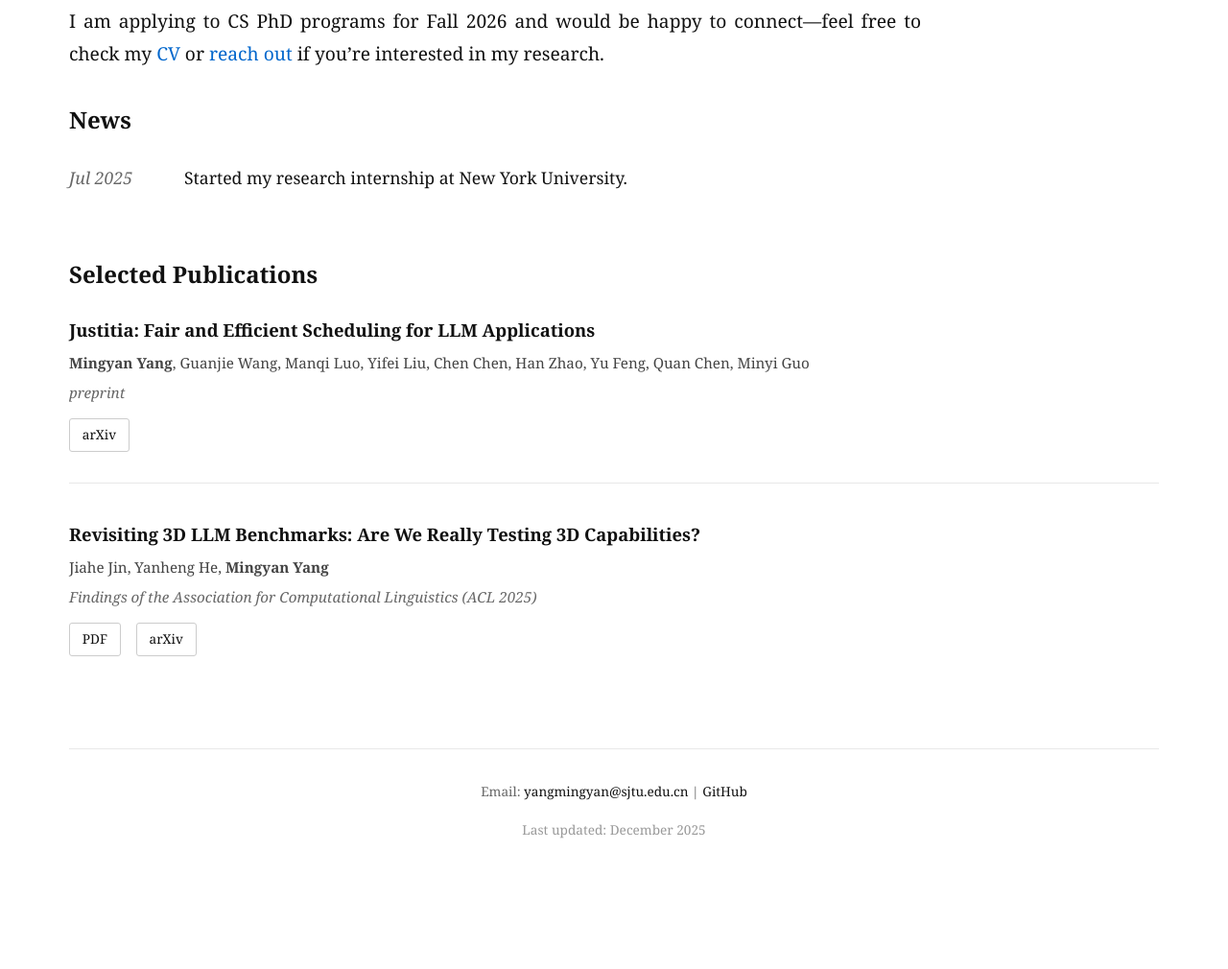
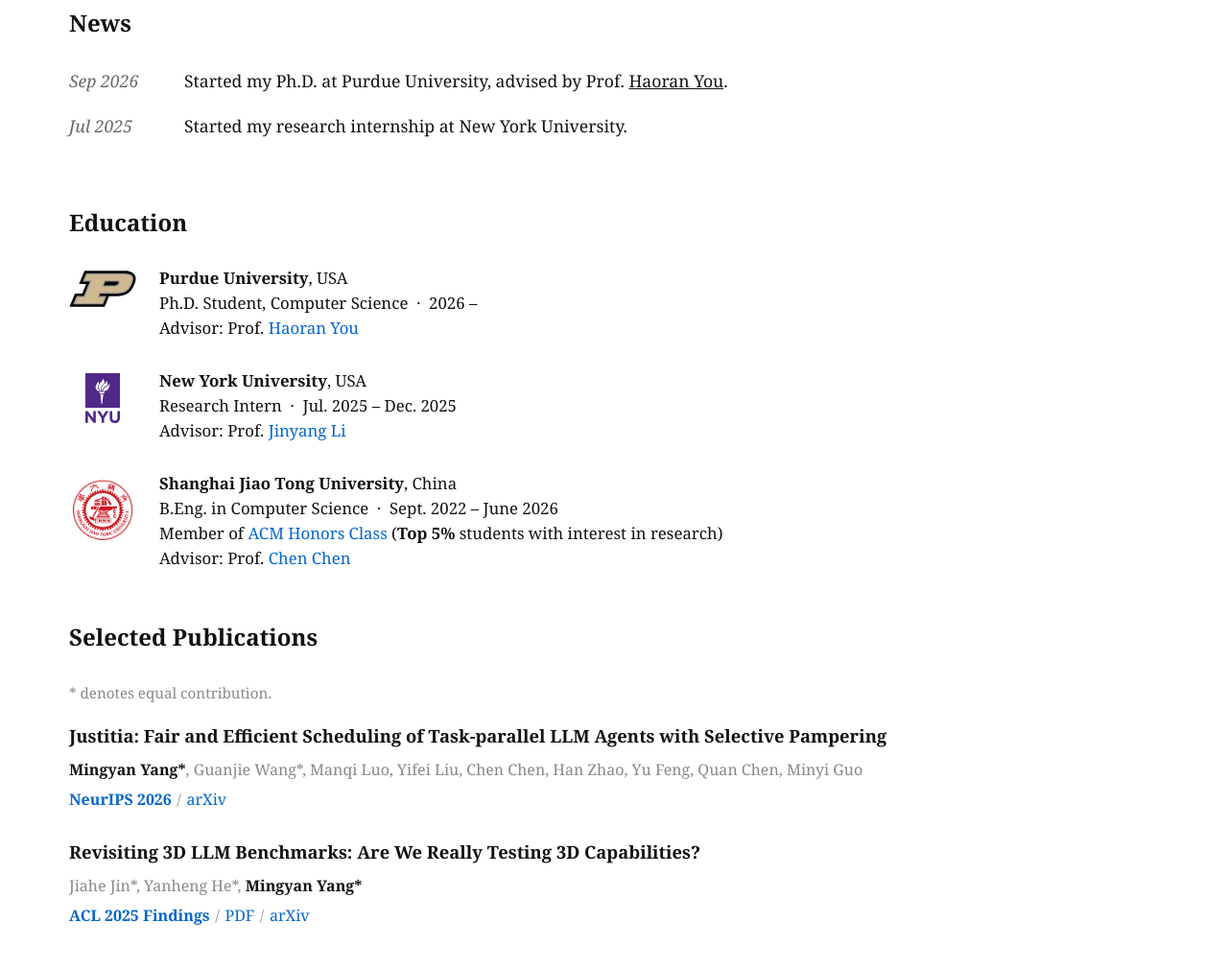
Before and after one commit to Fircube/fircube.github.io, a plain HTML site: page index.html in a window 1280 px wide. Shown: the part 490-1500 px from the top of the page at 96% size. Before the commit the page ends 1447 px from the top, so only its background shows below. Drawn offline with Linux system fonts and the light colour scheme.

Commit message:
Update profile

```diff
--- a/index.html
+++ b/index.html
@@ -177,6 +177,45 @@
             left: 0;
         }
 
+        /* Education Section */
+        .education-item {
+            display: flex;
+            gap: 1.5rem;
+            align-items: flex-start;
+            margin-bottom: 1.8rem;
+        }
+
+        .education-item .logo {
+            flex-shrink: 0;
+            width: 70px;
+            padding-top: 0.35rem;
+            text-align: center;
+        }
+
+        .education-item .logo img {
+            max-width: 100%;
+            height: auto;
+        }
+
+        .education-item .details {
+            flex: 1;
+            font-size: 1.05rem;
+            line-height: 1.55;
+        }
+
+        .education-item .institution {
+            font-weight: 700;
+        }
+
+        .education-item a {
+            color: #0066cc;
+            text-decoration: none;
+        }
+
+        .education-item a:hover {
+            text-decoration: underline;
+        }
+
         /* News Section */
         .news-item {
             display: flex;
@@ -195,14 +234,14 @@
         }
 
         /* Publications */
-        .publication {
-            margin-bottom: 2.5rem;
-            padding-bottom: 2rem;
-            border-bottom: 1px solid #e8e8e8;
+        .pub-note {
+            color: #888;
+            font-size: 0.95rem;
+            margin-bottom: 1.2rem;
         }
 
-        .publication:last-child {
-            border-bottom: none;
+        .publication {
+            margin-bottom: 1.8rem;
         }
 
         .publication .title {
@@ -222,20 +261,37 @@
         }
 
         .publication .authors {
-            margin-bottom: 0.3rem;
-            color: #444;
-            font-size: 0.95rem;
+            margin-bottom: 0.15rem;
+            color: #888;
+            font-size: 1rem;
         }
 
         .publication .authors .me {
-            font-weight: 600;
+            font-weight: 700;
+            color: #111;
         }
 
         .publication .venue {
-            font-style: italic;
-            color: #666;
-            margin-bottom: 0.8rem;
-            font-size: 0.95rem;
+            font-size: 1rem;
+            color: #0066cc;
+        }
+
+        .publication .venue .conf {
+            font-weight: 700;
+        }
+
+        .publication .venue a {
+            color: #0066cc;
+            text-decoration: none;
+        }
+
+        .publication .venue a:hover {
+            text-decoration: underline;
+        }
+
+        .publication .venue .sep {
+            color: #999;
+            margin: 0 0.35rem;
         }
 
         .publication .abstract {
@@ -359,6 +415,14 @@
             .news-item .date {
                 margin-bottom: 0.3rem;
             }
+
+            .education-item {
+                gap: 1rem;
+            }
+
+            .education-item .logo {
+                width: 48px;
+            }
         }
     </style>
 </head>
@@ -371,6 +435,7 @@
             </div>
             <div class="nav-right">
                 <a href="#about" class="active">about</a>
+                <a href="#education">education</a>
                 <a href="#publications">publications</a>
                 <!-- <a href="#projects">projects</a> -->
                 <a href="cv.pdf">cv</a>
@@ -383,30 +448,25 @@
         <!-- Header -->
         <header class="header-section">
             <h1>Mingyan Yang</h1>
-            <!-- <div class="affiliation">
+            <div class="affiliation">
                 Ph.D. Student in Computer Science<br>
-                University Name
+                Purdue University
             </div>
-            <div class="contact-info">
-                Office: Building Name, Room 123<br>
-                Email: your.email@university.edu
-            </div> -->
         </header>
 
         <!-- About Section with Photo -->
         <div class="about-container">
             <section id="about">
             <p>
-                I am Mingyan Yang (杨茗焱), a senior undergraduate computer science student from <a href="https://acm.sjtu.edu.cn/">ACM Honor Class</a>, <a href="https://en.zhiyuan.sjtu.edu.cn/">Zhiyuan College</a>, <a href="https://en.sjtu.edu.cn/">Shanghai Jiao Tong University</a>. Currently, I am a research intern advised by Prof. <a href="https://jinyangli.github.io/">Jinyang Li</a> at New York University.
-                I also had the opportunity to work with Prof. <a href="https://jhc.sjtu.edu.cn/people/members/faculty/chen-chen.html">Chen Chen</a> at Shanghai Jiao Tong University.
+                I am a PhD student at Purdue University, advised by Prof. <a href="https://www.haoranyou.com/">Haoran You</a>. I graduated from <a href="https://acm.sjtu.edu.cn/">ACM Honors Class</a>, <a href="https://en.sjtu.edu.cn/">Shanghai Jiao Tong University</a> in 2026 with a B.Eng. in Computer Science. I work on efficient algorithms and systems for machine learning through algorithm-hardware co-design, particularly for large language models.
             </p>
 
-            <p>
-                My research interests lie at the intersection of <strong>machine learning systems</strong> and <strong>large-scale 3D representations</strong>, with a focus on efficient systems and algorithms for scalable scene rendering and neural representations.
-            </p>
+            <!-- <p>
+                During my undergraduate studies, I was very fortunate to work with Prof. <a href="https://jinyangli.github.io/">Jinyang Li</a> and Prof. <a href="https://jhc.sjtu.edu.cn/people/members/faculty/chen-chen.html">Chen Chen</a>.
+            </p> -->
 
             <p>
-                I am applying to CS PhD programs for Fall 2026 and would be happy to connect—feel free to check my <a href="cv.pdf">CV</a> or <a href="mailto:yangmingyan@sjtu.edu.cn">reach out</a> if you’re interested in my research.
+                Feel free to check my <a href="cv.pdf">CV</a> or <a href="mailto:yang3217@purdue.edu">reach out</a> if you're interested in my research.
             </p>
 
             <!-- <h3>Interests</h3>
@@ -418,6 +478,10 @@
             </ul> -->
 
             <h2>News</h2>
+            <div class="news-item">
+                <div class="date">Sep 2026</div>
+                <div class="content">Started my Ph.D. at Purdue University, advised by Prof. <a href="https://www.haoranyou.com/">Haoran You</a>.</div>
+            </div>
             <div class="news-item">
                 <div class="date">Jul 2025</div>
                 <div class="content">Started my research internship at New York University.</div>
@@ -436,57 +500,77 @@
             </div> -->
             </section>
 
-            <div class="profile-photo">
-                <img src="ymy.jpg" alt="Mingyan Yang">
+            <!-- <div class="profile-photo">
+                <img src="images/ymy.jpg" alt="Mingyan Yang">
+            </div> -->
+        </div>
+
+        <!-- Education Section -->
+        <section id="education">
+            <h2>Education</h2>
+
+            <div class="education-item">
+                <div class="logo">
+                    <img src="images/purdue.svg" alt="Purdue University">
+                </div>
+                <div class="details">
+                    <span class="institution">Purdue University</span>, USA<br>
+                    Ph.D. Student, Computer Science &nbsp;·&nbsp; 2026 &ndash;<br>
+                    Advisor: Prof. <a href="https://www.haoranyou.com/">Haoran You</a>
+                </div>
             </div>
-        </div>
+
+            <div class="education-item">
+                <div class="logo">
+                    <img src="images/nyu.svg" alt="New York University">
+                </div>
+                <div class="details">
+                    <span class="institution">New York University</span>, USA<br>
+                    Research Intern &nbsp;·&nbsp; Jul. 2025 &ndash; Dec. 2025<br>
+                    Advisor: Prof. <a href="https://jinyangli.github.io/">Jinyang Li</a>
+                </div>
+            </div>
+
+            <div class="education-item">
+                <div class="logo">
+                    <img src="images/sjtu.png" alt="Shanghai Jiao Tong University">
+                </div>
+                <div class="details">
+                    <span class="institution">Shanghai Jiao Tong University</span>, China<br>
+                    B.Eng. in Computer Science &nbsp;·&nbsp; Sept. 2022 &ndash; June 2026<br>
+                    Member of <a href="https://acm.sjtu.edu.cn/">ACM Honors Class</a> (<strong>Top 5%</strong> students with interest in research)<br>
+                    Advisor: Prof. <a href="https://jhc.sjtu.edu.cn/people/members/faculty/chen-chen.html">Chen Chen</a>
+                </div>
+            </div>
+        </section>
 
         <!-- Publications Section -->
         <section id="publications">
             <h2>Selected Publications</h2>
 
+            <p class="pub-note">* denotes equal contribution.</p>
+
             <div class="publication">
                 <div class="title">
-                    <a href="#">Justitia: Fair and Efficient Scheduling for LLM Applications</a>
+                    <a href="https://arxiv.org/pdf/2510.17015">Justitia: Fair and Efficient Scheduling of Task-parallel LLM Agents with Selective Pampering</a>
                 </div>
                 <div class="authors">
-                    <span class="me">Mingyan Yang</span>, Guanjie Wang, Manqi Luo, Yifei Liu, Chen Chen, Han Zhao, Yu Feng, Quan Chen, Minyi Guo
+                    <span class="me">Mingyan Yang*</span>, Guanjie Wang*, Manqi Luo, Yifei Liu, Chen Chen, Han Zhao, Yu Feng, Quan Chen, Minyi Guo
                 </div>
                 <div class="venue">
-                    preprint
-                </div>
-                <!-- <div class="abstract">
-                    We propose a novel approach for efficient rendering of large-scale 3D scenes using neural
-                    Gaussian splatting with distributed computing. Our method achieves real-time performance
-                    while maintaining high visual quality across diverse scene types.
-                </div> -->
-                <div class="links">
-                    <!-- <a href="#">PDF</a> -->
-                    <a href="https://arxiv.org/pdf/2510.17015">arXiv</a>
-                    <!-- <a href="#">Code</a>
-                    <a href="#">Project Page</a> -->
+                    <span class="conf">NeurIPS 2026</span><span class="sep">/</span><a href="https://arxiv.org/abs/2510.17015">arXiv</a>
                 </div>
             </div>
 
             <div class="publication">
                 <div class="title">
-                    <a href="#">Revisiting 3D LLM Benchmarks: Are We Really Testing 3D Capabilities?</a>
+                    <a href="https://arxiv.org/abs/2502.08503">Revisiting 3D LLM Benchmarks: Are We Really Testing 3D Capabilities?</a>
                 </div>
                 <div class="authors">
-                    Jiahe Jin, Yanheng He, <span class="me">Mingyan Yang</span>
+                    Jiahe Jin*, Yanheng He*, <span class="me">Mingyan Yang*</span>
                 </div>
                 <div class="venue">
-                    Findings of the Association for Computational Linguistics (ACL 2025)
-                </div>
-                <!-- <div class="abstract">
-                    This work introduces an adaptive level-of-detail mechanism for neural rendering that
-                    dynamically adjusts computational resources based on viewing distance and scene complexity,
-                    enabling efficient rendering of complex environments.
-                </div> -->
-                <div class="links">
-                    <a href="https://aclanthology.org/2025.findings-acl.1222.pdf">PDF</a>
-                    <a href="https://arxiv.org/pdf/2502.08503">arXiv</a>
-                    <!-- <a href="#">Code</a> -->
+                    <span class="conf">ACL 2025 Findings</span><span class="sep">/</span><a href="https://aclanthology.org/2025.findings-acl.1222.pdf">PDF</a><span class="sep">/</span><a href="https://arxiv.org/abs/2502.08503">arXiv</a>
                 </div>
             </div>
 
```
Also changed, not shown: images/nyu.svg (added), images/purdue.svg (added), images/sjtu.png (added), images/ymy.jpg (renamed from ymy.jpg).
